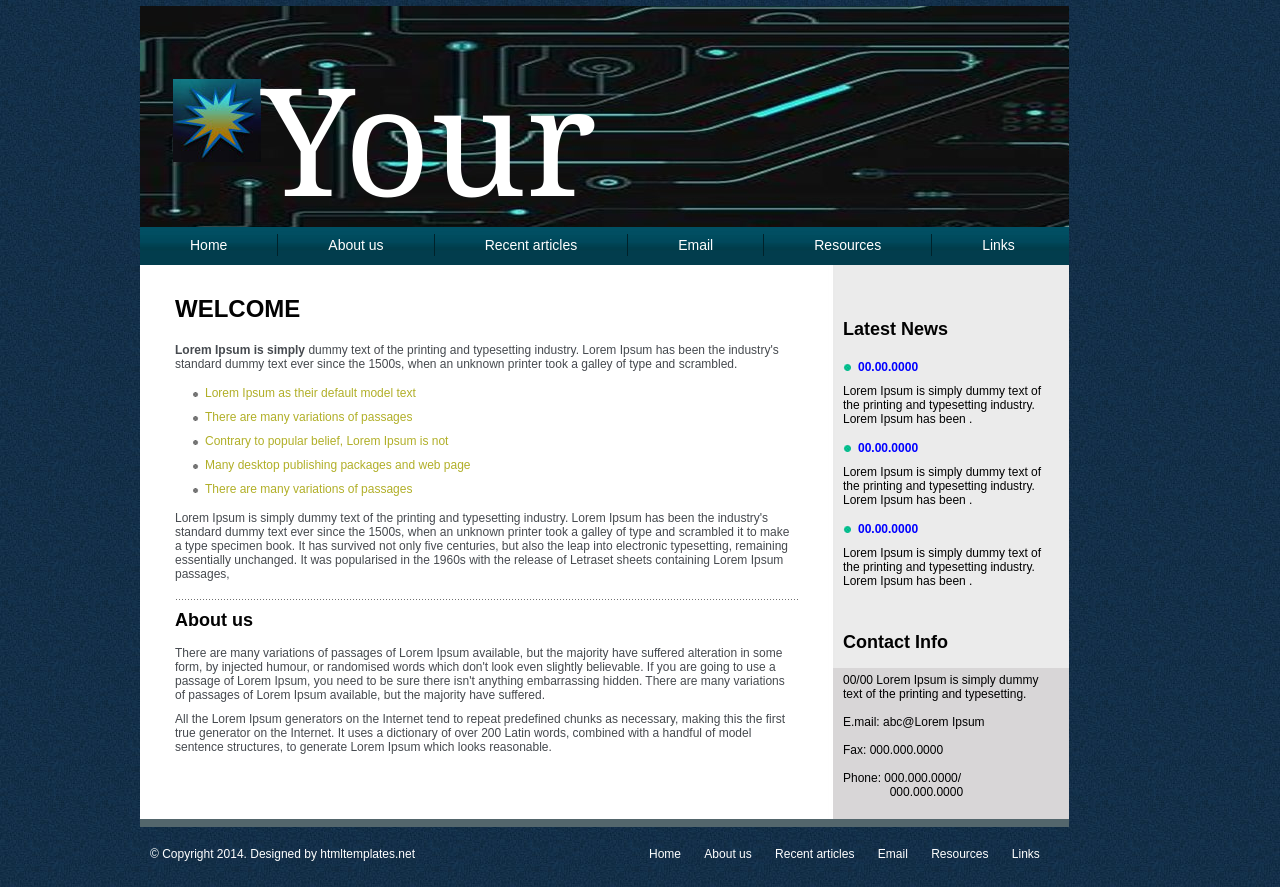
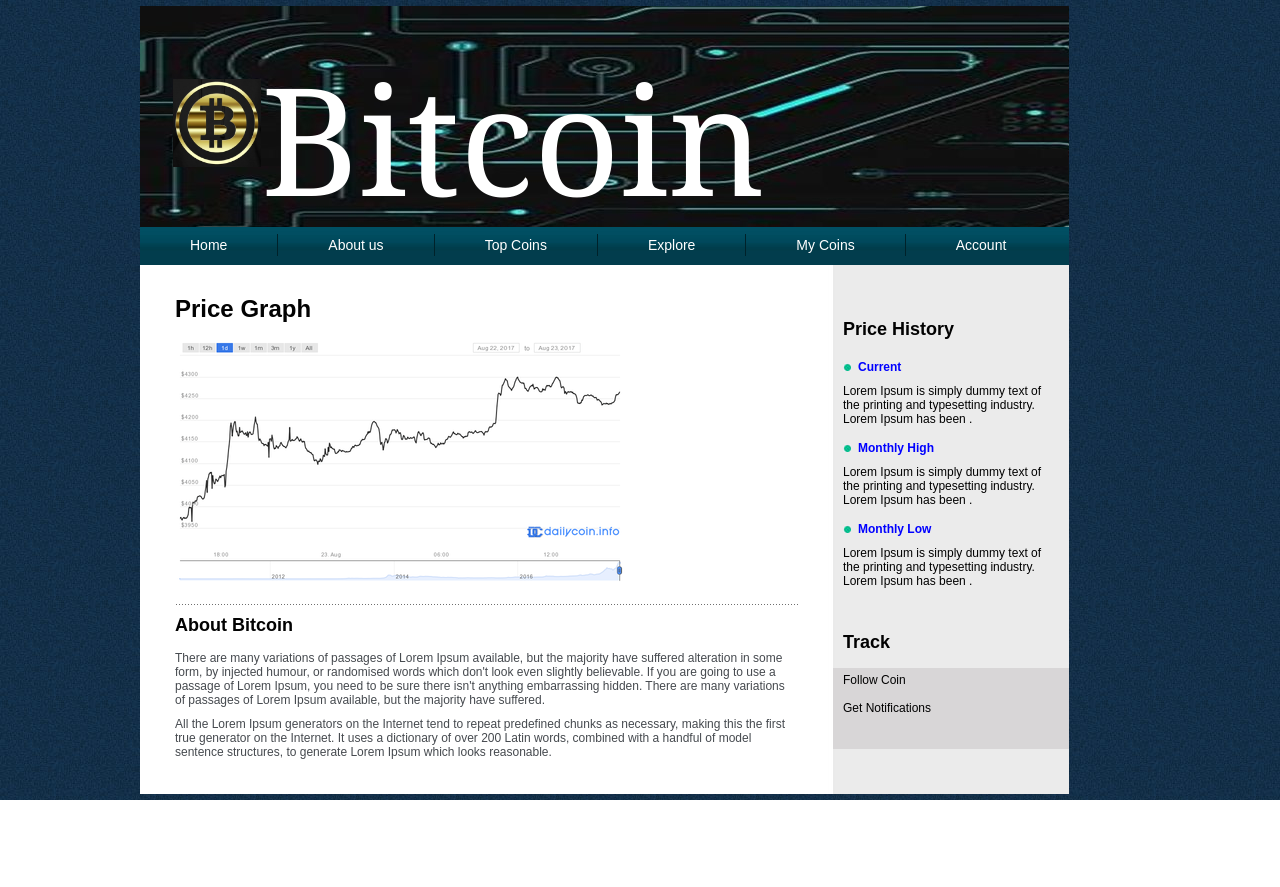
Before and after one commit to vger97/vger97.github.io, a plain HTML site: page index.html in a window 1280 px wide. After the commit the page ends 800 px from the top, so only its background shows below. Drawn offline with Linux system fonts and the light colour scheme.

Commit message:
Add files via upload

```diff
--- a/index.html
+++ b/index.html
@@ -9,23 +9,24 @@
 </head>
 <body>
 <div id="container">
-<div id="header"> <img src="images/logo.jpg" alt="" id="logo">
-<h1 id="logo-text">Your Company</h1>
+<div id="header"> <img src="images/bc.jpg" alt="" id="logo">
+<h1 id="logo-text">Bitcoin</h1>
 </div>
 <div id="nav">
 <ul>
   <li><a href="#">Home</a></li>
   <li><a href="#">About&nbsp;us</a></li>
-  <li><a href="#">Recent&nbsp;articles</a></li>
-  <li><a href="#">Email</a></li>
-  <li><a href="#">Resources</a></li>
-  <li style="border-right: medium none;"><a href="#">Links</a></li>
+  <li><a href="#">Top Coins</a></li>
+  <li><a href="#">Explore</a></li>
+  <li><a href="#">My Coins</a></li>
+  <li style="border-right: medium none;"><a href="#">Account</a></li>
 </ul>
 </div>
 <div id="site-content">
 <div id="col-left">
-<h1 class="h-text-1">WELCOME</h1>
-<p class="text-1"><strong>Lorem Ipsum is simply</strong> dummy text of
+<h1 class="h-text-1">Price Graph</h1>
+<img src="images/bcp.png" alt="" id="g">
+<!--<p class="text-1"><strong>Lorem Ipsum is simply</strong> dummy text of
 the printing and typesetting industry. Lorem Ipsum has been the
 industry's standard dummy text ever since the 1500s, when an unknown
 printer took a galley of type and scrambled.</p>
@@ -43,8 +44,9 @@ of type and scrambled it to make a type specimen book. It has survived
 not only five centuries, but also the leap into electronic typesetting,
 remaining essentially unchanged. It was popularised in the 1960s with
 the release of Letraset sheets containing Lorem Ipsum passages,</p>
+-->
 <p class="border-1">&nbsp;</p>
-<h2 class="h-text-2">About us</h2>
+<h2 class="h-text-2">About Bitcoin</h2>
 <p class="text-1">There are many variations of passages of Lorem Ipsum
 available, but the majority have suffered alteration in some form, by
 injected humour, or randomised words which don't look even slightly
@@ -62,36 +64,37 @@ generate Lorem Ipsum which looks reasonable. </p>
 <!--Designed by--><a href="http://www.htmltemplates.net">
 <img src="images/designer.gif" class="copyright" alt="html templates"></a>
 <div style="padding: 30px 10px 10px;">
-<h2 class="h-text-2">Latest News</h2>
-<h3 class="h-text-3">00.00.0000</h3>
+<h2 class="h-text-2">Price History</h2>
+<h3 class="h-text-3">Current</h3>
 <p class="text-2">Lorem Ipsum is simply dummy text of the printing and
 typesetting industry. Lorem Ipsum has been .</p>
-<h3 class="h-text-3">00.00.0000</h3>
+<h3 class="h-text-3">Monthly High</h3>
 <p class="text-2">Lorem Ipsum is simply dummy text of the printing and
 typesetting industry. Lorem Ipsum has been .</p>
-<h3 class="h-text-3">00.00.0000</h3>
+<h3 class="h-text-3">Monthly Low</h3>
 <p class="text-2">Lorem Ipsum is simply dummy text of the printing and
 typesetting industry. Lorem Ipsum has been .</p>
 </div>
 <div>&nbsp;</div>
 <div style="padding: 5px 10px;">
-<h2 class="h-text-2">Contact Info</h2>
+<h2 class="h-text-2">Track</h2>
 </div>
 <div
  style="padding: 5px 10px 15px; background: rgb(216, 214, 215) none repeat scroll 0%; -moz-background-clip: initial; -moz-background-origin: initial; -moz-background-inline-policy: initial;">
-<p class="text-2"> 00/00 Lorem Ipsum is simply dummy text of the
-printing and typesetting.<br>
+<p class="text-2"> Follow Coin<br>
 <br>
-E.mail: abc@Lorem Ipsum<br>
+Get Notifications<br>
 <br>
-Fax: 000.000.0000<br>
+<!--Fax: 000.000.0000<br>
 <br>
 Phone: 000.000.0000/<br>
 &nbsp;&nbsp;&nbsp;&nbsp;&nbsp;&nbsp;&nbsp;&nbsp;&nbsp;&nbsp;&nbsp;&nbsp;&nbsp;
 000.000.0000 </p>
+-->
 </div>
 </div>
 </div>
+<!--
 <div id="footer">
 <p>&copy; Copyright 2014. Designed by <a target="_blank"
  href="http://www.htmltemplates.net">htmltemplates.net</a>
@@ -103,8 +106,9 @@ Phone: 000.000.0000/<br>
   <li><a href="#">Email</a></li>
   <li><a href="#">Resources</a></li>
   <li><a href="#">Links</a></li>
-</ul>
+</ul>>
 </div>
+-->
 </div>
 </body>
 </html>
```
